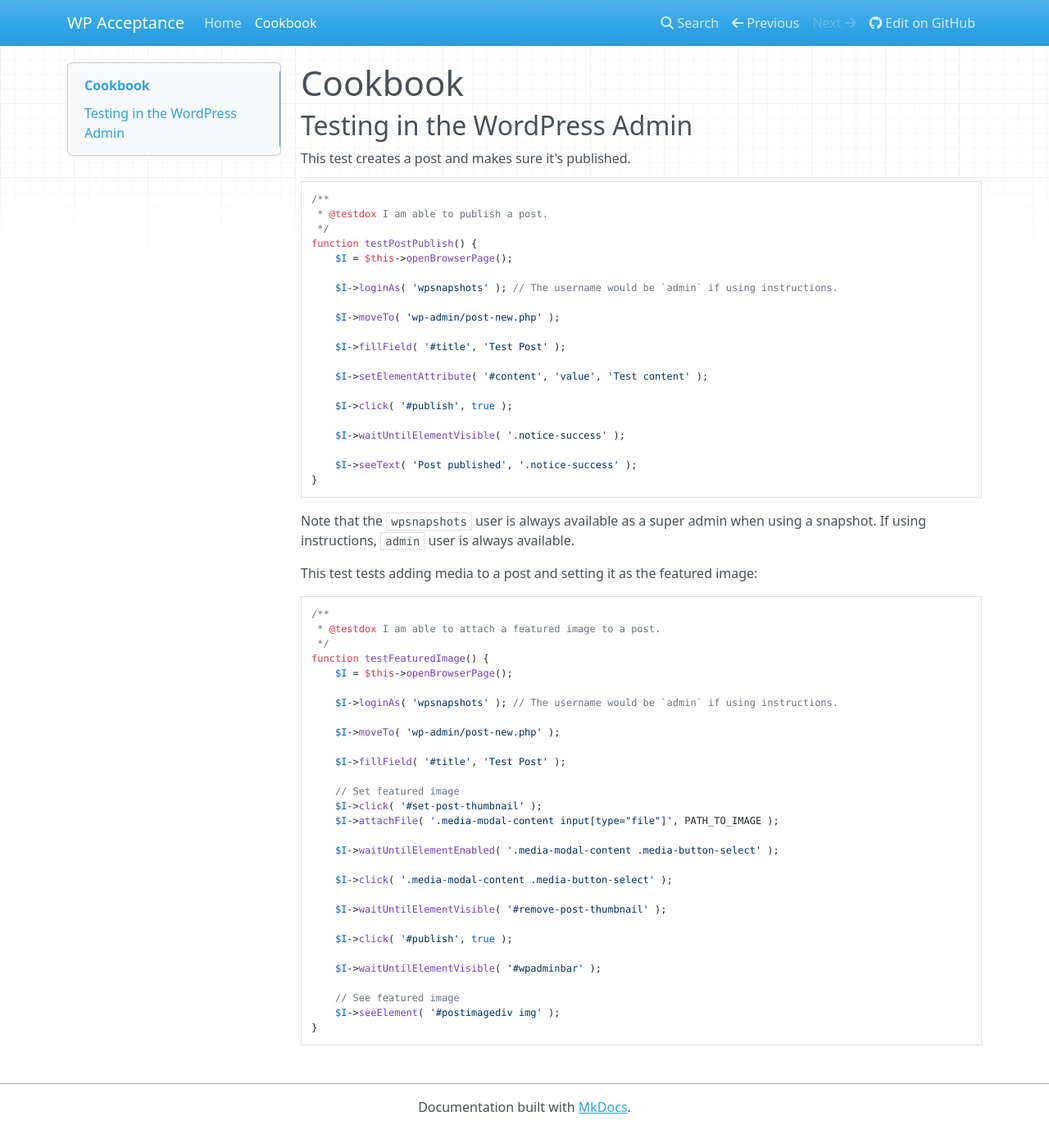
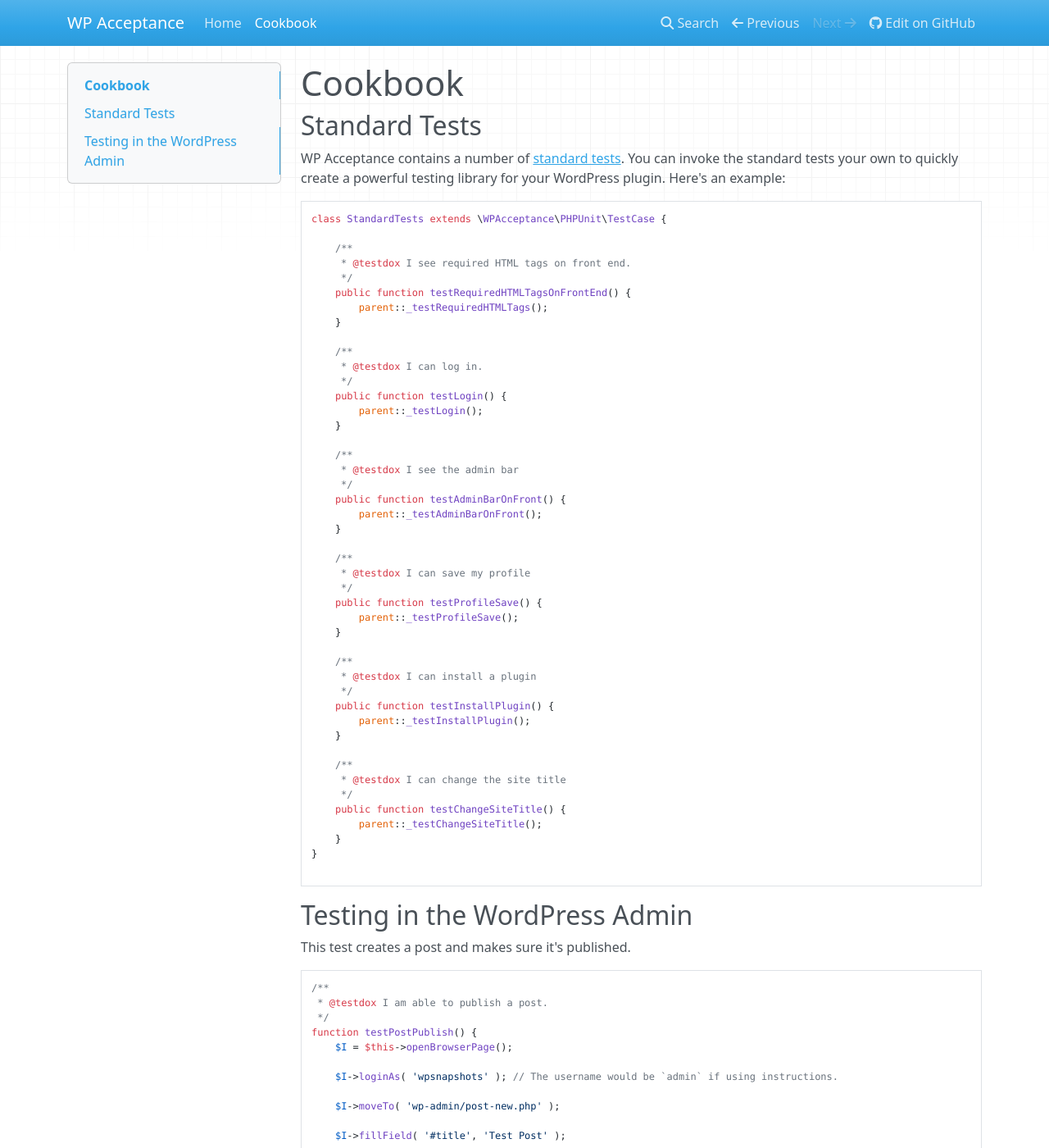
Before and after one commit to 10up/wpacceptance, an MkDocs documentation site: the page built from docs/cookbook.md, in a window 1280 px wide and 1400 px high. Shown: the whole window at 82% size. Built offline with MkDocs 1.6.1, drawn with Linux system fonts in a browser that asks for light colours; nearby versions of some CDN libraries.

Commit message:
Update cookbook

````diff
--- a/docs/cookbook.md
+++ b/docs/cookbook.md
@@ -1,4 +1,56 @@
 # Cookbook
+
+## Standard Tests
+
+WP Acceptance contains a number of [standard tests](https://github.com/10up/wpacceptance/tree/master/src/classes/PHPUnit/StandardTests). You can invoke the standard tests your own to quickly create a powerful testing library for your WordPress plugin. Here's an example:
+
+```php
+class StandardTests extends \WPAcceptance\PHPUnit\TestCase {
+
+	/**
+	 * @testdox I see required HTML tags on front end.
+	 */
+	public function testRequiredHTMLTagsOnFrontEnd() {
+		parent::_testRequiredHTMLTags();
+	}
+
+	/**
+	 * @testdox I can log in.
+	 */
+	public function testLogin() {
+		parent::_testLogin();
+	}
+
+	/**
+	 * @testdox I see the admin bar
+	 */
+	public function testAdminBarOnFront() {
+		parent::_testAdminBarOnFront();
+	}
+
+	/**
+	 * @testdox I can save my profile
+	 */
+	public function testProfileSave() {
+		parent::_testProfileSave();
+	}
+
+	/**
+	 * @testdox I can install a plugin
+	 */
+	public function testInstallPlugin() {
+		parent::_testInstallPlugin();
+	}
+
+	/**
+	 * @testdox I can change the site title
+	 */
+	public function testChangeSiteTitle() {
+		parent::_testChangeSiteTitle();
+	}
+}
+
+```
 
 ## Testing in the WordPress Admin
 
````
